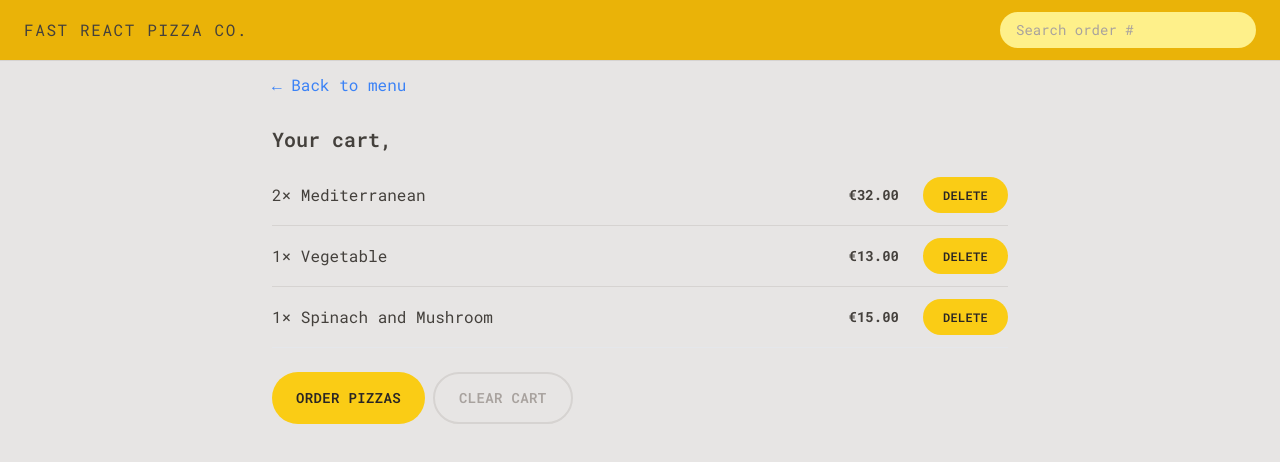
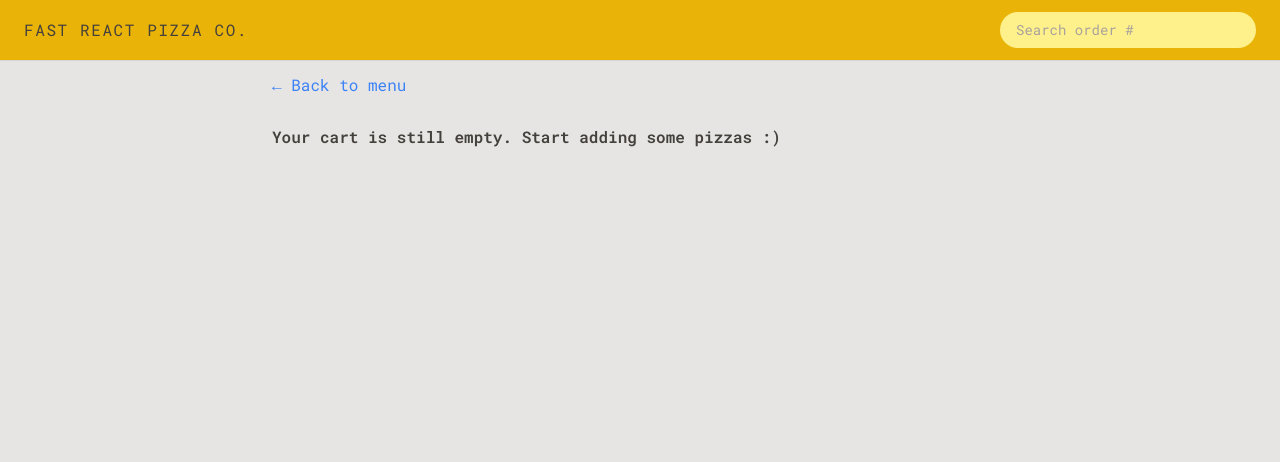
Before and after one commit to arijitk930/Fast-React-Pizza-App, a React (Vite) app in the folder fast-react-pizza/: page /cart in a window 1280 px wide. Shown: the top 462 px of the page. Built offline with nearby package versions, Linux system fonts and the light colour scheme.

Commit message:
319. Deleting Cart Items

```diff
--- a/fast-react-pizza/src/features/cart/Cart.jsx
+++ b/fast-react-pizza/src/features/cart/Cart.jsx
@@ -1,35 +1,16 @@
 import LinkButton from "../../ui/LinkButton";
 import Button from "../../ui/Button";
 import CartItem from "./CartItem";
-import { useSelector } from "react-redux";
-
-const fakeCart = [
-  {
-    pizzaId: 12,
-    name: "Mediterranean",
-    quantity: 2,
-    unitPrice: 16,
-    totalPrice: 32,
-  },
-  {
-    pizzaId: 6,
-    name: "Vegetable",
-    quantity: 1,
-    unitPrice: 13,
-    totalPrice: 13,
-  },
-  {
-    pizzaId: 11,
-    name: "Spinach and Mushroom",
-    quantity: 1,
-    unitPrice: 15,
-    totalPrice: 15,
-  },
-];
+import { useDispatch, useSelector } from "react-redux";
+import { clearCart, getCart } from "./cartSlice";
+import EmptyCart from "./EmptyCart";
 
 function Cart() {
-  const cart = fakeCart;
+  const cart = useSelector(getCart);
   const username = useSelector((state) => state.user.username);
+  const dispatch = useDispatch();
+
+  if (!cart.length) return <EmptyCart />;
 
   return (
     <div className="py-3 px-4">
@@ -38,7 +19,7 @@ function Cart() {
       <h2 className="mt-7 text-xl font-semibold">Your cart, {username}</h2>
       <ul className="mt-3 divide-y divide-stone-300 border-b">
         {cart.map((item) => (
-          <CartItem item={item} key={item.key} />
+          <CartItem item={item} key={item.id} />
         ))}
       </ul>
 
@@ -47,7 +28,9 @@ function Cart() {
           Order pizzas
         </Button>
 
-        <Button type="secondary">Clear cart</Button>
+        <Button type="secondary" onClick={() => dispatch(clearCart())}>
+          Clear cart
+        </Button>
       </div>
     </div>
   );
--- a/fast-react-pizza/src/features/cart/CartItem.jsx
+++ b/fast-react-pizza/src/features/cart/CartItem.jsx
@@ -1,5 +1,5 @@
-import Button from "../../ui/Button";
 import { formatCurrency } from "../../utils/helpers";
+import DeleteItem from "./DeleteItem";
 
 function CartItem({ item }) {
   const { pizzaId, name, quantity, totalPrice } = item;
@@ -11,7 +11,7 @@ function CartItem({ item }) {
       </p>
       <div className="flex justify-between items-center sm:gap-6">
         <p className="text-sm font-bold">{formatCurrency(totalPrice)}</p>
-        <Button type="small">Delete</Button>
+        <DeleteItem pizzaId={pizzaId} />
       </div>
     </li>
   );
--- /dev/null
+++ b/fast-react-pizza/src/features/cart/DeleteItem.jsx
@@ -0,0 +1,15 @@
+import { useDispatch } from "react-redux";
+import Button from "../../ui/Button";
+import { deleteItem } from "./cartSlice";
+
+function DeleteItem({ pizzaId }) {
+  const dispatch = useDispatch();
+
+  return (
+    <Button type="small" onClick={() => dispatch(deleteItem(pizzaId))}>
+      Delete
+    </Button>
+  );
+}
+
+export default DeleteItem;
--- a/fast-react-pizza/src/features/cart/EmptyCart.jsx
+++ b/fast-react-pizza/src/features/cart/EmptyCart.jsx
@@ -1,11 +1,13 @@
-import { Link } from 'react-router-dom';
+import LinkButton from "../../ui/LinkButton";
 
 function EmptyCart() {
   return (
-    <div>
-      <Link to="/menu">&larr; Back to menu</Link>
+    <div className="py-3 px-4">
+      <LinkButton to="/menu">&larr; Back to menu</LinkButton>
 
-      <p>Your cart is still empty. Start adding some pizzas :)</p>
+      <p className="font-semibold mt-7">
+        Your cart is still empty. Start adding some pizzas :)
+      </p>
     </div>
   );
 }
--- a/fast-react-pizza/src/features/cart/cartSlice.js
+++ b/fast-react-pizza/src/features/cart/cartSlice.js
@@ -53,8 +53,13 @@ export const {
 
 export default cartSlice.reducer;
 
+export const getCart = (state) => state.cart.cart;
+
 export const getTotalCartQuantity = (state) =>
   state.cart.cart.reduce((sum, item) => sum + item.quantity, 0);
 
 export const getTotalCartPrice = (state) =>
   state.cart.cart.reduce((sum, item) => sum + item.totalPrice, 0);
+
+export const getCurrentQuantityById = (id) => (state) =>
+  state.cart.cart.find((item) => item.pizzaId === id)?.quantity ?? 0;
--- a/fast-react-pizza/src/features/menu/MenuItem.jsx
+++ b/fast-react-pizza/src/features/menu/MenuItem.jsx
@@ -1,12 +1,15 @@
 import Button from "../../ui/Button";
 import { formatCurrency } from "../../utils/helpers";
-import { useDispatch } from "react-redux";
-import { addItem } from "../cart/cartSlice";
+import { useDispatch, useSelector } from "react-redux";
+import { addItem, getCurrentQuantityById } from "../cart/cartSlice";
+import DeleteItem from "../cart/DeleteItem";
 
 function MenuItem({ pizza }) {
   const dispatch = useDispatch();
+  const { id, name, unitPrice, ingredients, soldOut, imageUrl } = pizza;
+  const currentQuantity = useSelector(getCurrentQuantityById(id));
 
-  const { id, name, unitPrice, ingredients, soldOut, imageUrl } = pizza;
+  const isInCart = currentQuantity > 0;
 
   function handleAddToCart() {
     const newItem = {
@@ -39,7 +42,9 @@ function MenuItem({ pizza }) {
               Sold out
             </p>
           )}
-          {!soldOut && (
+
+          {isInCart && <DeleteItem pizzaId={id} />}
+          {!soldOut && !isInCart && (
             <Button type="small" onClick={handleAddToCart}>
               Add to cart
             </Button>
```
Also changed, not shown: fast-react-pizza/.eslintrc.cjs.
